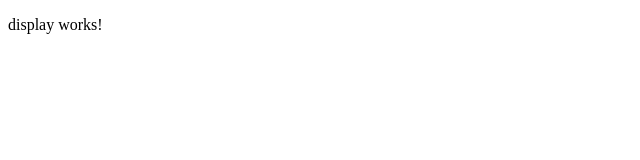
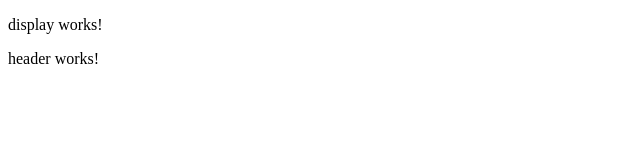
Before and after one commit to tsibissolution/hpbz85, an Angular app in the folder appcourier/: page / in a window 1280 px wide. Shown: the top 160 px of the page, without its empty margins (0-640 px from the left). Built offline with nearby package versions, Linux system fonts and the light colour scheme.

Commit message:
4 files modified

```diff
--- a/appcourier/src/app/layout/display/display.component.html
+++ b/appcourier/src/app/layout/display/display.component.html
@@ -1 +1,2 @@
 <p>display works!</p>
+<app-header></app-header>
--- a/appcourier/src/app/layout/display/display.module.ts
+++ b/appcourier/src/app/layout/display/display.module.ts
@@ -1,13 +1,14 @@
 import { NgModule } from '@angular/core';
 import { CommonModule } from '@angular/common';
 import { DisplayComponent } from './display.component';
+import { SharedModule } from '../../shared/shared.module';
 
 
 
 @NgModule({
   declarations: [DisplayComponent],
   imports: [
-    CommonModule
+    CommonModule, SharedModule
   ]
 })
 export class DisplayModule { }
```
Also changed, not shown: appcourier/src/app/app.module.ts (+3 -5 lines), appcourier/src/app/shared/shared.module.ts (+6 -7 lines).
